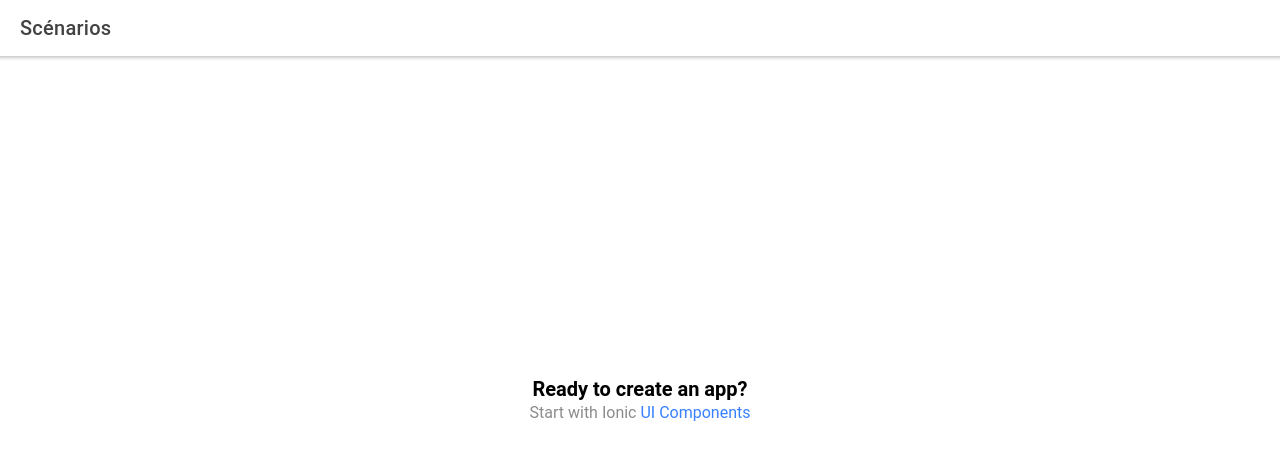
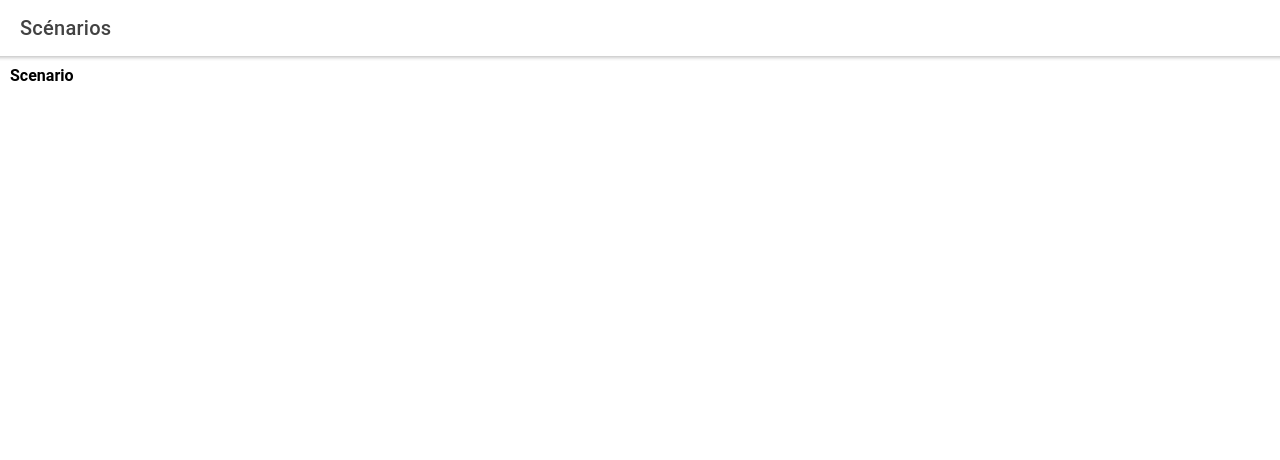
Before and after one commit to CNAM-CPN90-2021/team-prestashop_treasure-hunt-app, a React (Create React App) app in the folder app/: page /scenarios-menu in a window 1280 px wide. Shown: the top 460 px of the page. Built offline with nearby package versions, Linux system fonts and the light colour scheme.

Commit message:
Création d'un component ScenarioMenuItem qui compose la grille du menu des scénarios

```diff
--- /dev/null
+++ b/app/src/components/ScenarioMenuItem.tsx
@@ -0,0 +1,13 @@
+import './ScenarioMenuItem.css';
+
+interface ContainerProps { }
+
+const ScenarioMenuItem: React.FC<ContainerProps> = () => {
+  return (
+    <div >
+      <strong>Scenario</strong>
+    </div>
+  );
+};
+
+export default ScenarioMenuItem;
--- a/app/src/pages/ScenariosMenu.tsx
+++ b/app/src/pages/ScenariosMenu.tsx
@@ -1,6 +1,15 @@
-import { IonContent, IonHeader, IonPage, IonTitle, IonToolbar } from '@ionic/react';
-import ExploreContainer from '../components/ExploreContainer';
-import './ScenariosMenu.css';
+import {
+  IonGrid,
+  IonRow,
+  IonCol,
+  IonContent,
+  IonHeader,
+  IonPage,
+  IonTitle,
+  IonToolbar,
+} from "@ionic/react";
+import ScenarioMenuItem from "../components/ScenarioMenuItem";
+import "./ScenariosMenu.css";
 
 const ScenariosMenu: React.FC = () => {
   return (
@@ -16,7 +25,13 @@ const ScenariosMenu: React.FC = () => {
             <IonTitle size="large">Blank</IonTitle>
           </IonToolbar>
         </IonHeader>
-        <ExploreContainer />
+        <IonGrid>
+          <IonRow>
+            <IonCol>
+              <ScenarioMenuItem />
+            </IonCol>
+          </IonRow>
+        </IonGrid>
       </IonContent>
     </IonPage>
   );
```
Also changed, not shown: app/src/components/ScenarioMenuItem.css (added).
